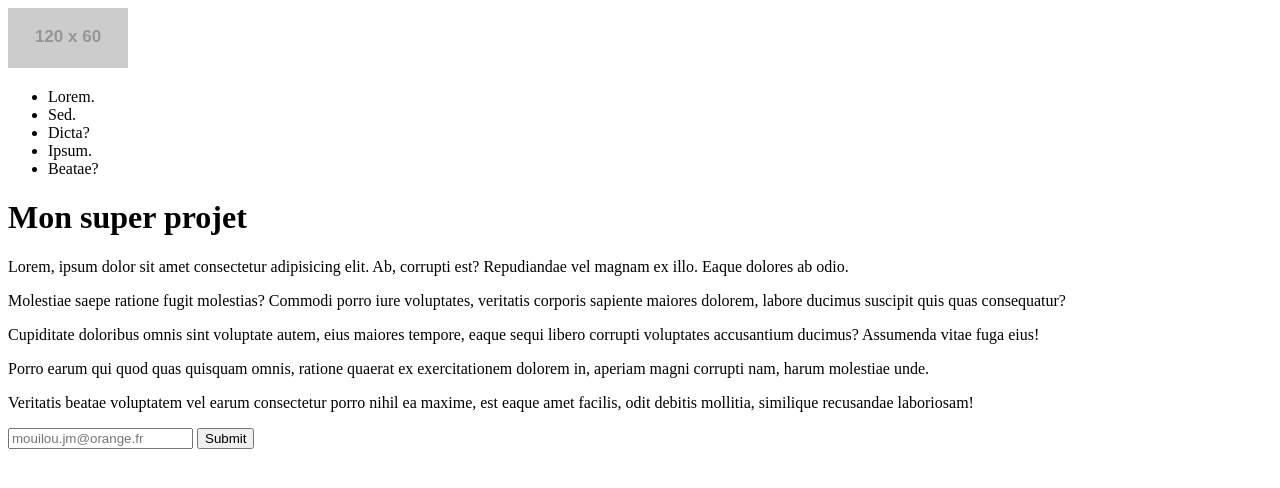
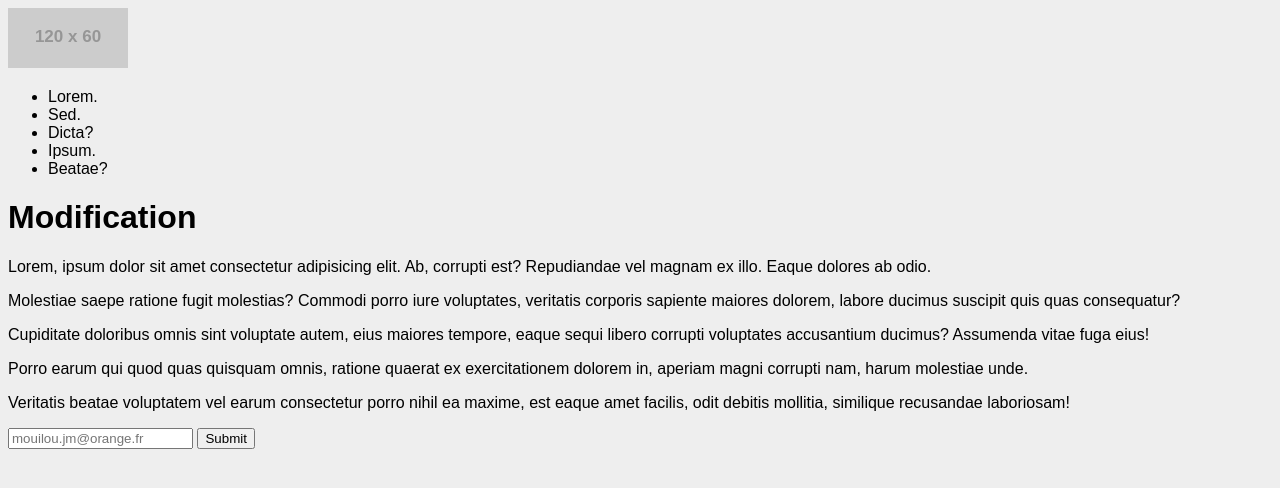
Before and after one commit to Elfebleu9/formation-doranco, a plain HTML site: page index.html in a window 1280 px wide. Drawn offline with Linux system fonts and the light colour scheme; placeholder pictures from the web are drawn by us.

Commit message:
creation des fichiers style et js

```diff
--- a/index.html
+++ b/index.html
@@ -4,6 +4,9 @@
     <meta charset="UTF-8">
     <meta name="viewport" content="width=device-width, initial-scale=1.0">
     <title>Document</title>
+    <link rel="stylesheet" href="style.css">
+    <script src="script.js" defer></script>
+
 </head>
 <body>
      <div class="container">
--- /dev/null
+++ b/script.js
@@ -0,0 +1 @@
+document.querySelector("h1").innerHTML="Modification";
--- /dev/null
+++ b/style.css
@@ -0,0 +1,4 @@
+body{
+    font-family: sans-serif;
+    background:#eee;
+}
```
